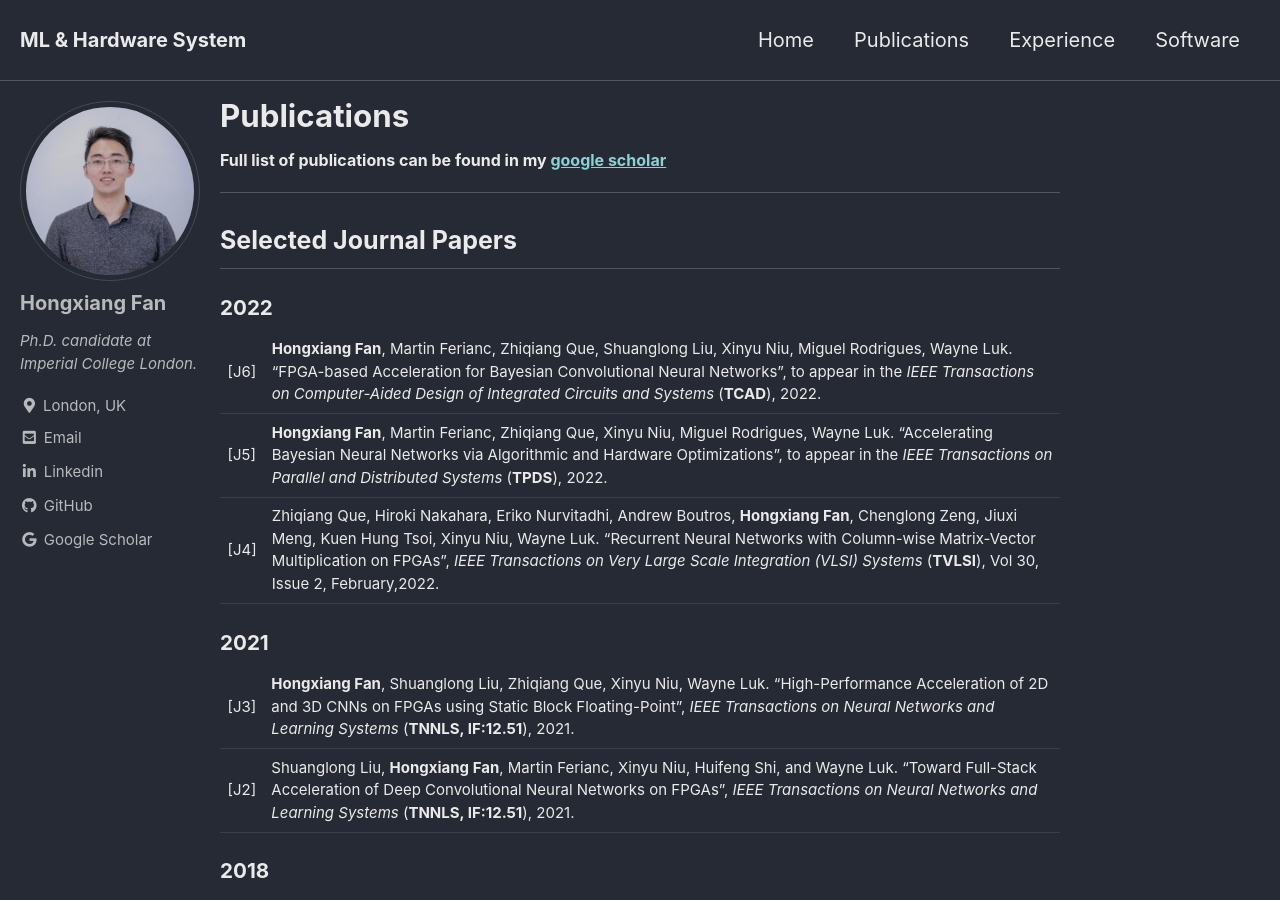
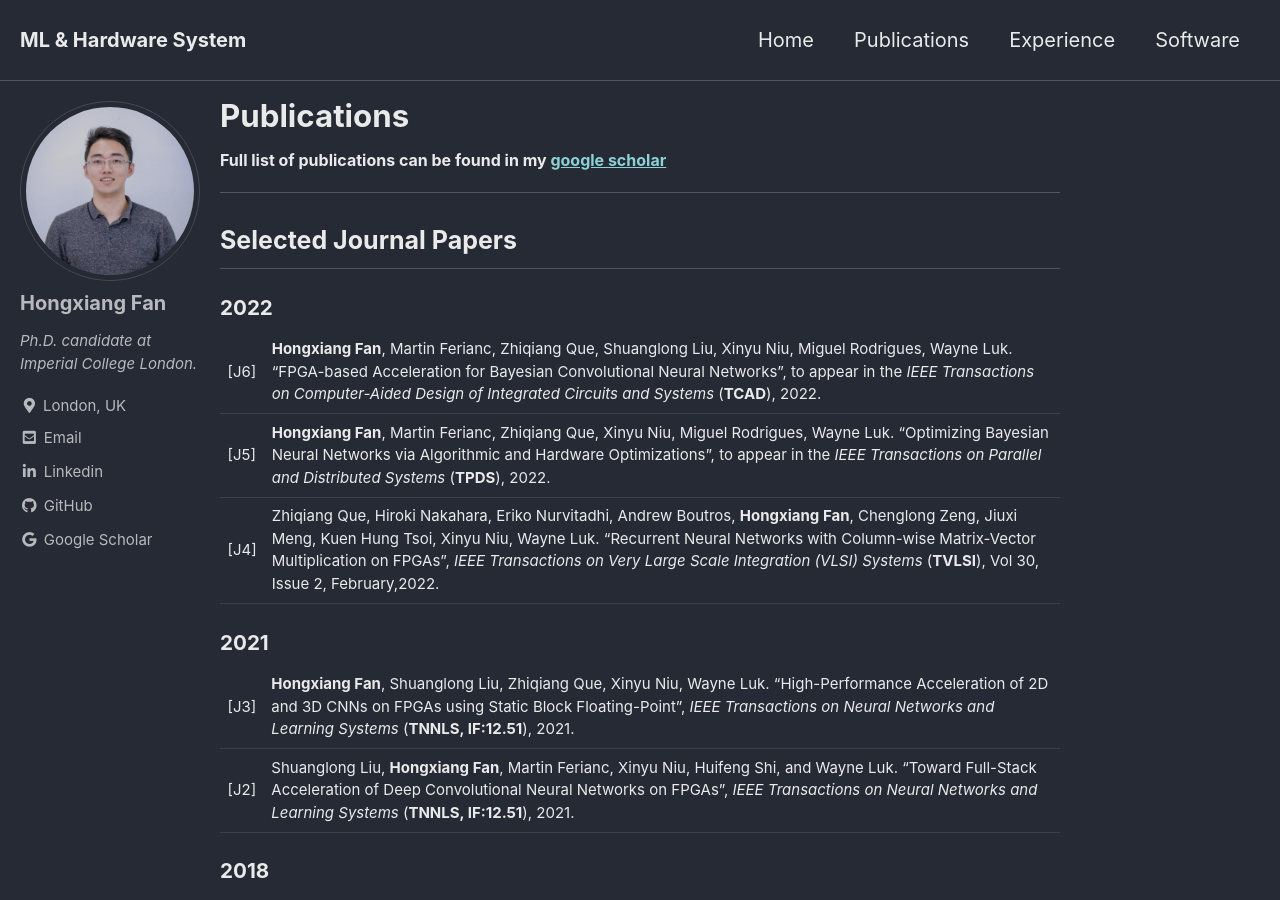
Before and after one commit to os-hxfan/os-hxfan.github.io, a Jekyll site: the page built from _pages/pub.md, in a window 1280 px wide and 900 px high. Built offline with Jekyll 4.4.1, drawn with Linux system fonts in a browser that asks for light colours; cached includes are drawn as plain includes; our own code applies the rules of GitHub Pages for plain Markdown files.

Commit message:
Update pub.md

```diff
--- a/_pages/pub.md
+++ b/_pages/pub.md
@@ -15,7 +15,7 @@ ___
 ##### 2022
 
 | [J6] | **Hongxiang Fan**, Martin Ferianc, Zhiqiang Que, Shuanglong Liu, Xinyu Niu, Miguel Rodrigues, Wayne Luk. “FPGA-based Acceleration for Bayesian Convolutional Neural Networks”, to appear in the *IEEE Transactions on Computer-Aided Design of Integrated Circuits and Systems* (**TCAD**), 2022.
-| [J5] | **Hongxiang Fan**, Martin Ferianc, Zhiqiang Que, Xinyu Niu, Miguel Rodrigues, Wayne Luk. “Accelerating Bayesian Neural Networks via Algorithmic and Hardware Optimizations”, to appear in the *IEEE Transactions on Parallel and Distributed Systems* (**TPDS**), 2022.
+| [J5] | **Hongxiang Fan**, Martin Ferianc, Zhiqiang Que, Xinyu Niu, Miguel Rodrigues, Wayne Luk. “Optimizing Bayesian Neural Networks via Algorithmic and Hardware Optimizations”, to appear in the *IEEE Transactions on Parallel and Distributed Systems* (**TPDS**), 2022.
 | [J4] | Zhiqiang Que, Hiroki Nakahara, Eriko  Nurvitadhi, Andrew  Boutros, **Hongxiang Fan**, Chenglong Zeng, Jiuxi Meng, Kuen Hung Tsoi, Xinyu Niu, Wayne Luk. “Recurrent Neural Networks with Column-wise Matrix-Vector Multiplication on FPGAs”, *IEEE Transactions on Very Large Scale Integration (VLSI) Systems* (**TVLSI**), Vol 30, Issue 2, February,2022.
 
 ##### 2021
```
